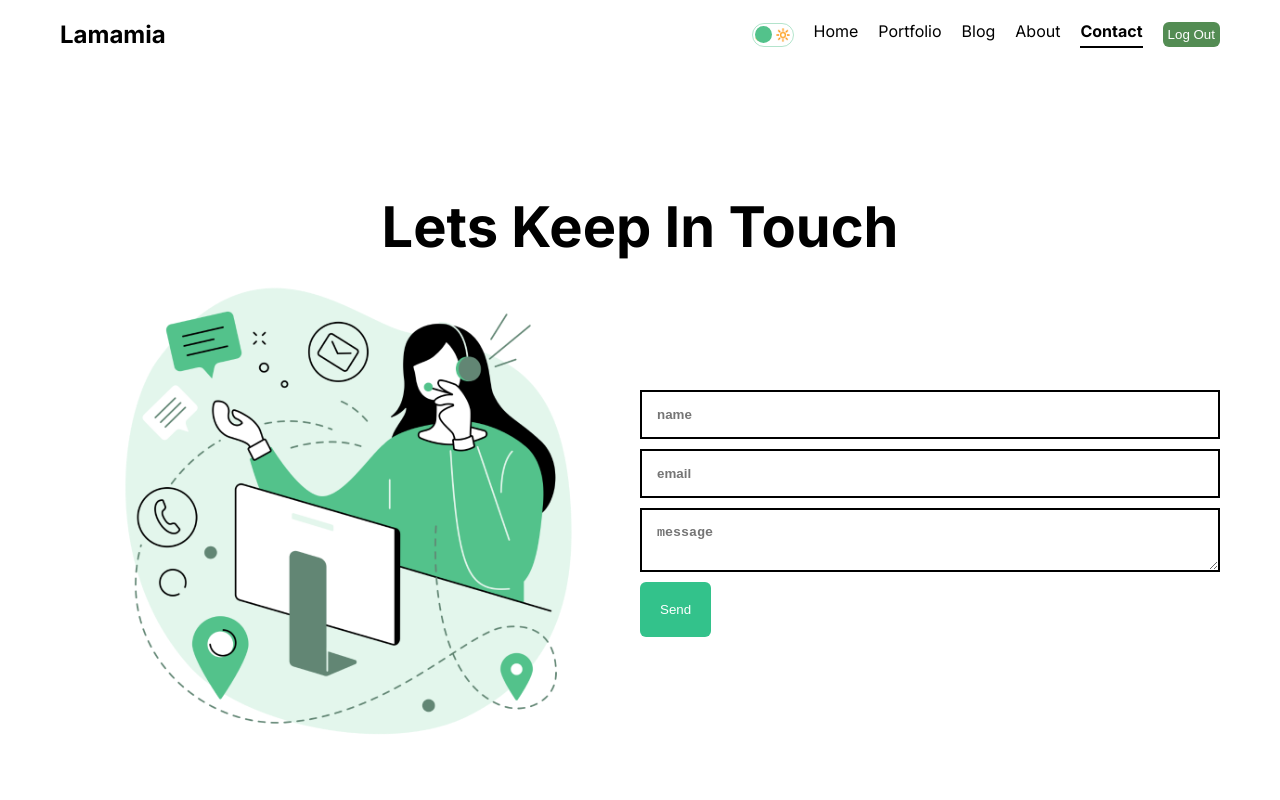
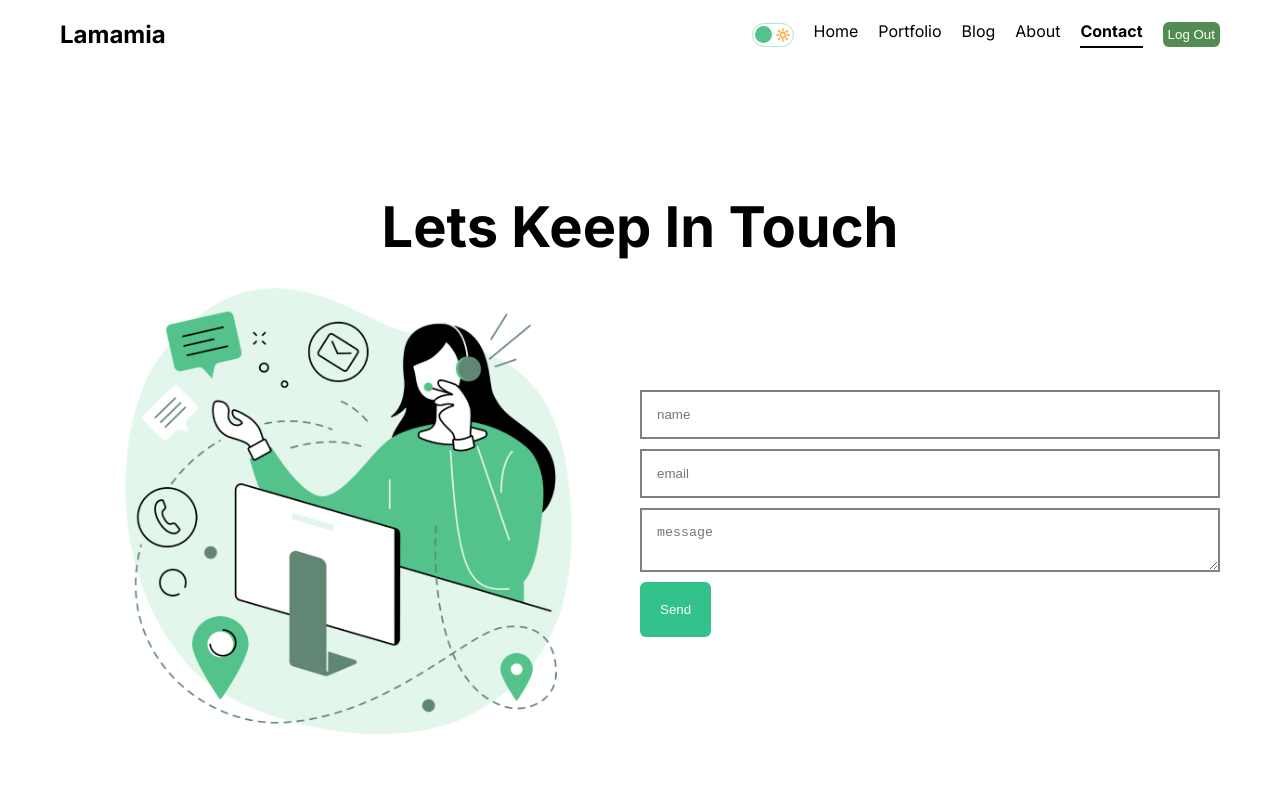
Before and after one commit to Chubina7/Module3, a Next.js app: page /contact in a window 1280 px wide. Shown: the top 800 px of the page. Built offline with nearby package versions, Linux system fonts and the light colour scheme.

Commit message:
changed contact

```diff
--- a/src/app/contact/page.module.css
+++ b/src/app/contact/page.module.css
@@ -9,7 +9,7 @@
 }
 
 .heading {
-    font-size: 56px;
+  font-size: 56px;
 }
 
 .container {
@@ -58,8 +58,7 @@
 .message {
   width: 100%;
   padding: 15px;
-  font-weight: bold;
-  border: 2px solid black;
+  border: 2px solid grey;
   outline: none;
   background-color: transparent;
 }
```
